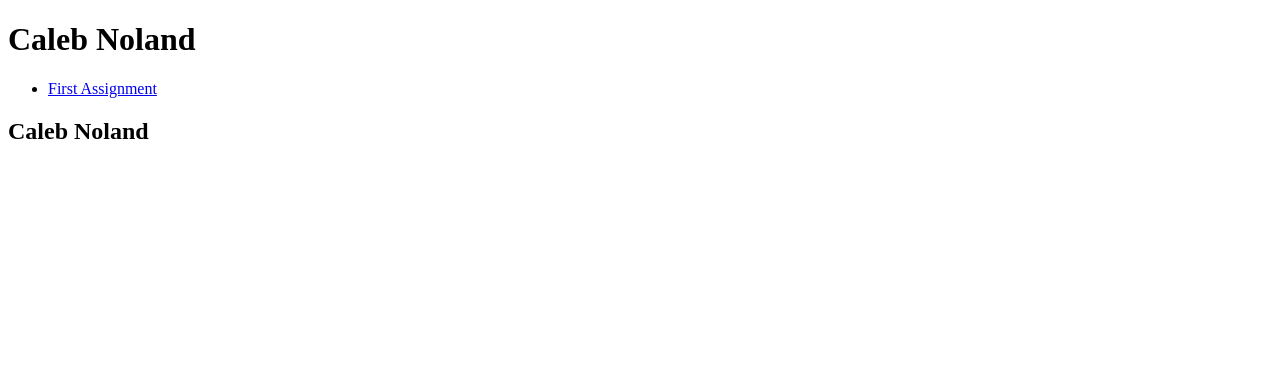
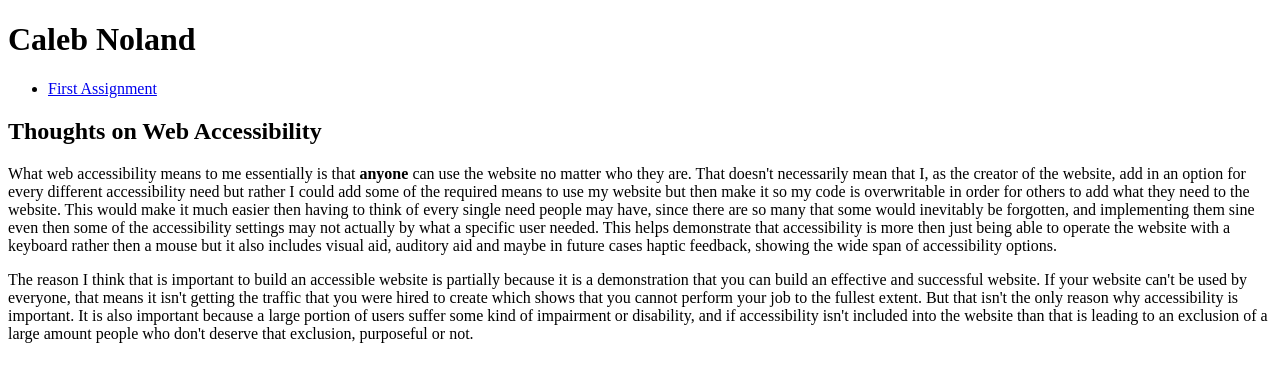
Before and after one commit to ChristopherNoland-8/ifsc-1310, a plain HTML site: page index.html in a window 1280 px wide. Drawn offline with Linux system fonts and the light colour scheme.

Commit message:
Thoughts on Web Accessibility

```diff
--- a/index.html
+++ b/index.html
@@ -18,6 +18,18 @@
     </nav>
 </body>
 <body>
-  <h2>Caleb Noland</h2>
+  <h2>Thoughts on Web Accessibility</h2>
+  <p>What web accessibility means to me essentially is that <strong>anyone</strong> can use the website no matter who they are.
+  That doesn't necessarily mean that I, as the creator of the website, add in an option for every different accessibility need but rather I could add
+some of the required means to use my website but then make it so my code is overwritable in order for others to add what they need to the website. This
+would make it much easier then having to think of every single need people may have, since there are so many that some would inevitably be forgotten, and implementing them
+sine even then some of the accessibility settings may not actually by what a specific user needed. This helps demonstrate that accessibility is more then just being able to
+operate the website with a keyboard rather then a mouse but it also includes visual aid, auditory aid and maybe in future cases haptic feedback, showing the
+wide span of accessibility options.</p>
+<p>The reason I think that is important to build an accessible website is partially because it is a demonstration that you can build an effective and successful website. If
+  your website can't be used by everyone, that means it isn't getting the traffic that you were hired to create which shows that you cannot perform your job to the fullest extent.
+  But that isn't the only reason why accessibility is important. It is also important because a large portion of users suffer some kind of impairment or disability, and if
+  accessibility isn't included into the website than that is leading to an exclusion of a large amount people who don't deserve that exclusion, purposeful or not.
+</p>
 </body>
 </html>
```
